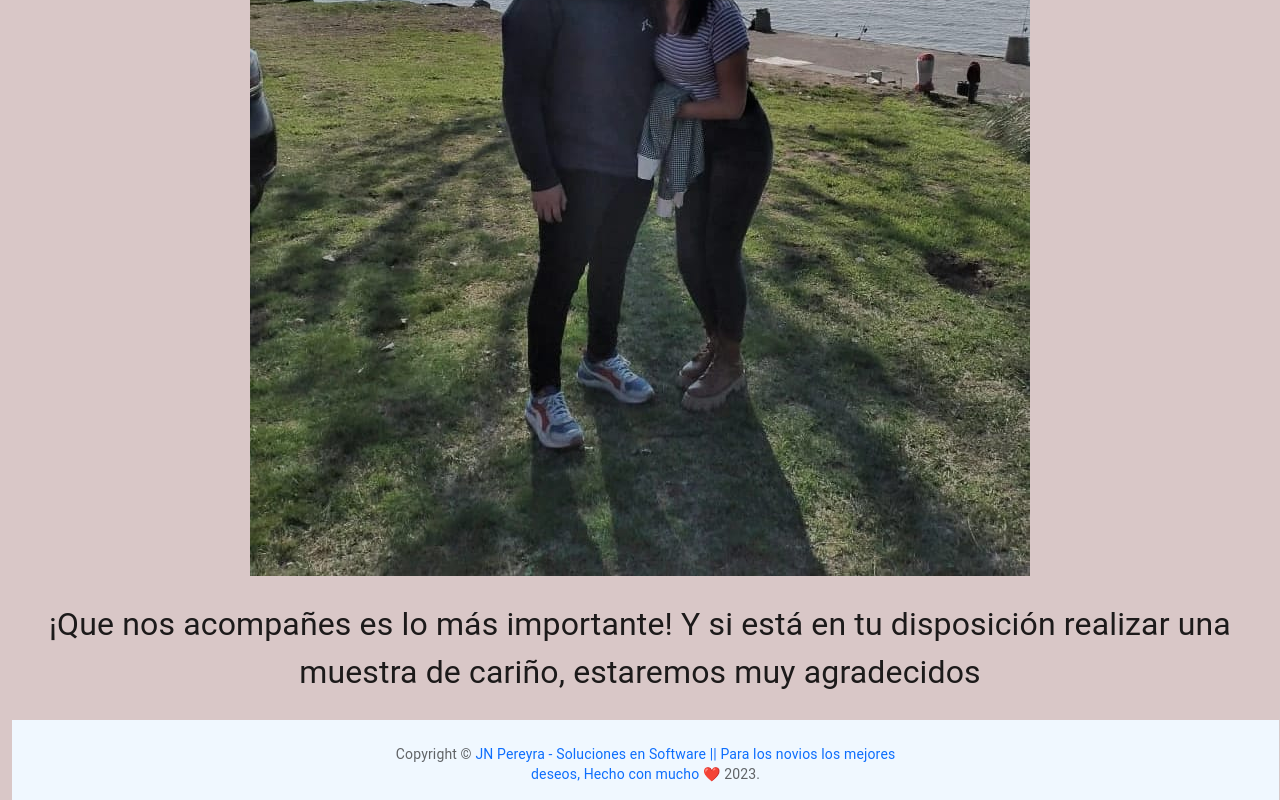
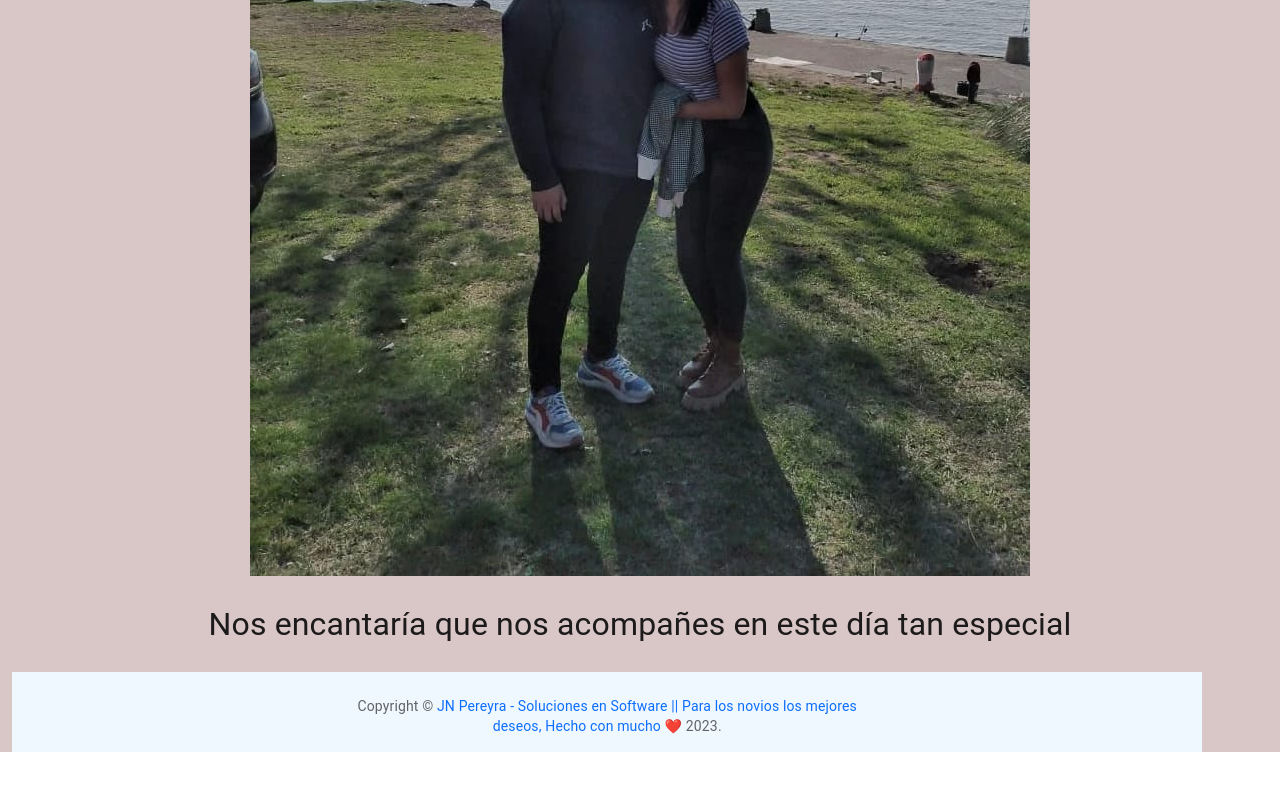
Before and after one commit to jon0010/Weeding_invitation, a React (Vite) app: page /invitacion in a window 1280 px wide. Shown: the part 4237-5037 px from the top of the page. After the commit the page ends 4989 px from the top, so only its background shows below. Built offline with nearby package versions, Linux system fonts and the light colour scheme.

Commit message:
fix text end

```diff
--- a/src/footer/footer.css
+++ b/src/footer/footer.css
@@ -1,7 +1,7 @@
 .footer {
   left: 0;
   bottom: 0;
-  width: 99vw;
+  width: 93vw;
 }
 
 .footer-container {
--- a/src/invitacion/Invitacion.jsx
+++ b/src/invitacion/Invitacion.jsx
@@ -360,8 +360,7 @@ const Invitacion = () => {
 
       <div className="row">
         <div className="col-12 text-center p-4 fs-2">
-          ¡Que nos acompañes es lo más importante! Y si está en tu disposición
-          realizar una muestra de cariño, estaremos muy agradecidos
+          Nos encantaría que nos acompañes en este día tan especial
         </div>
       </div>
       <Footer />
```
